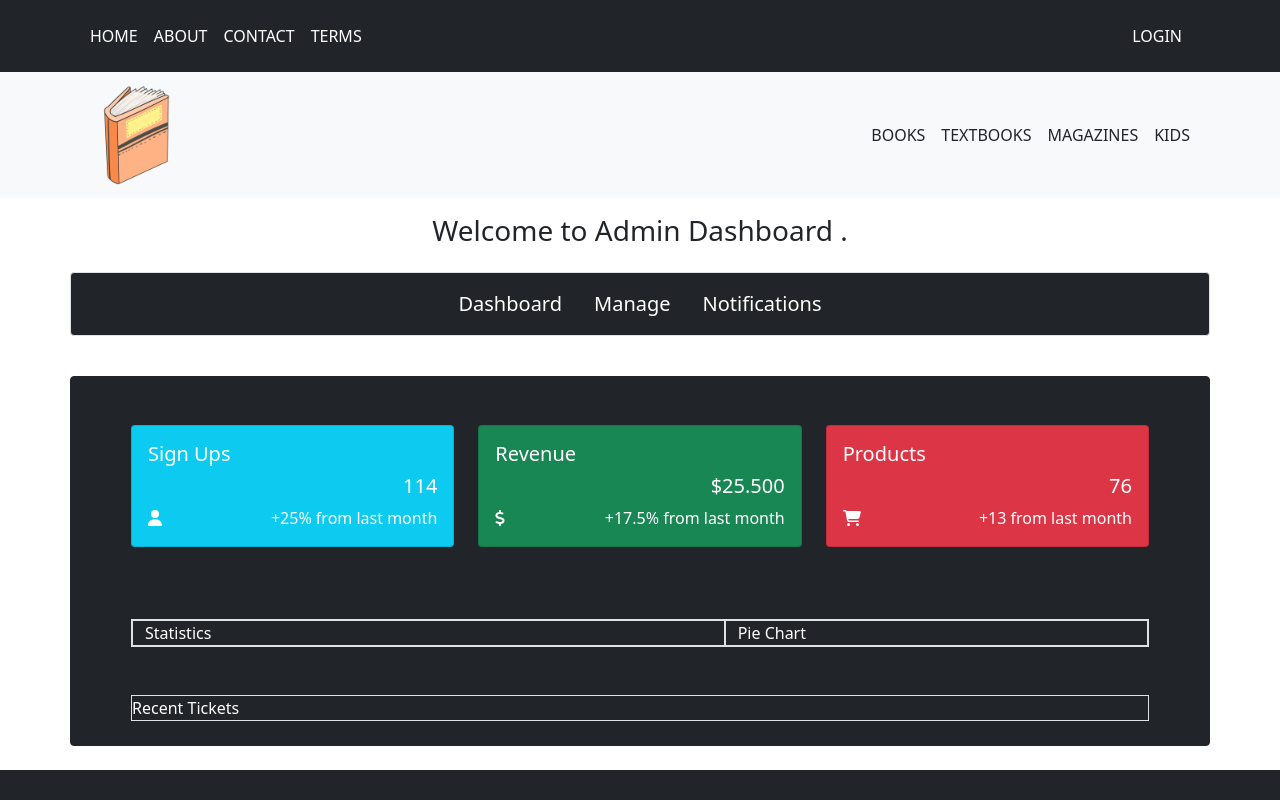
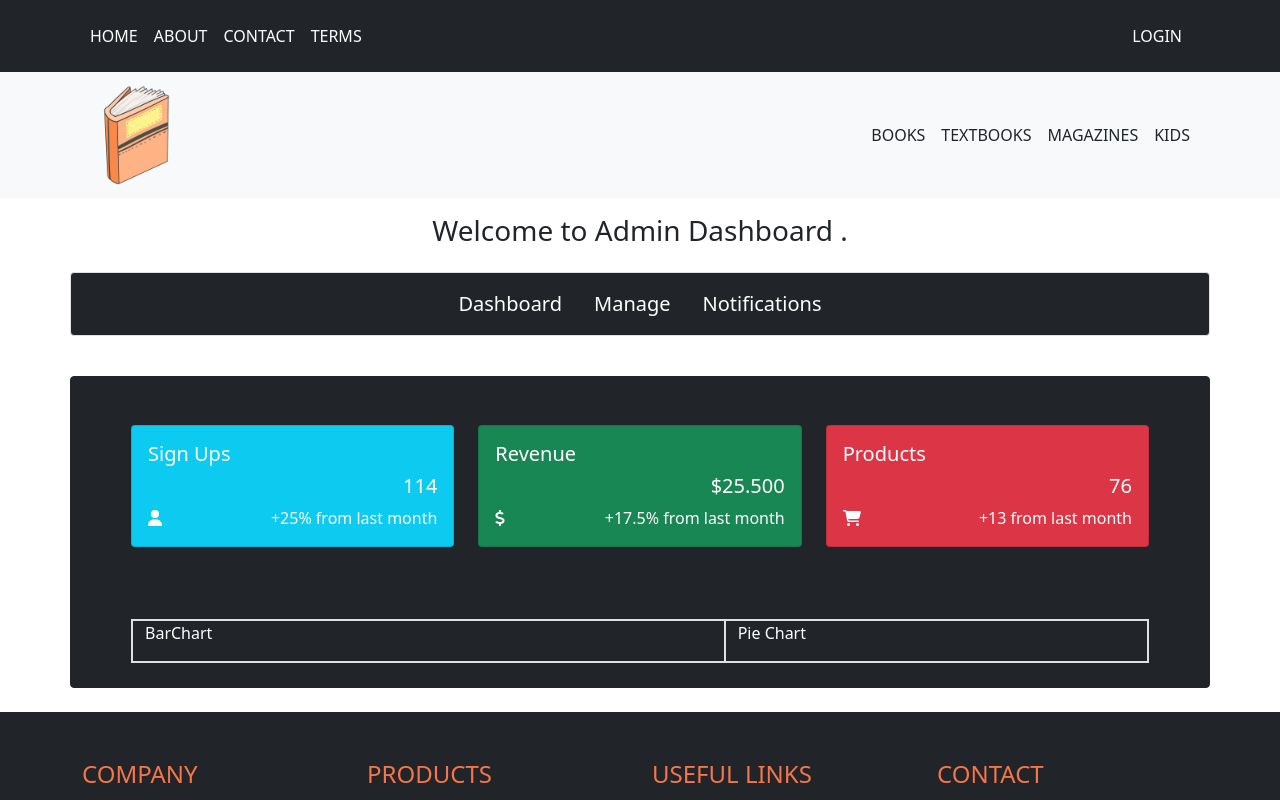
Before and after one commit to Lozjan-J/Online-Bookstore, a React (Create React App) app in the folder client/: page /admin in a window 1280 px wide. Shown: the top 800 px of the page. Built offline with nearby package versions, Linux system fonts and the light colour scheme.

Commit message:
Barchart init

```diff
--- a/client/src/pages/Admin/Admin.js
+++ b/client/src/pages/Admin/Admin.js
@@ -3,6 +3,8 @@ import AdminHeader from "../../components/Admin/Header";
 import { Container, Row, Col, Card } from "react-bootstrap";
 import { FontAwesomeIcon as Icon } from "@fortawesome/react-fontawesome";
 import { faUser, faShoppingCart, faDollar } from "@fortawesome/free-solid-svg-icons";
+
+import BarChart from "./BarChart";
 
 function Admin() {
   return (
@@ -77,17 +79,11 @@ function Admin() {
 
         <Row className="border bg-dark my-4 mx-5">
             <Col className="col-7 border text-white">
-                Statistics
+                <BarChart></BarChart>
             </Col>
             <Col className="col-5 border text-white">
                 Pie Chart
             </Col>
-        </Row>
-
-        {/* ------------------------RECENT SALES-------------- */}
-
-        <Row className="border bg-dark mt-5 mb-4 mx-5 text-white">
-            Recent Tickets
         </Row>
 
       </Container>
--- /dev/null
+++ b/client/src/pages/Admin/BarChart.js
@@ -0,0 +1,12 @@
+import React from 'react';
+
+function BarChart() {
+
+    return (
+        <>
+        <p>BarChart</p>
+        </>
+    )
+}
+
+export default BarChart;
```
Also changed, not shown: 1 other file (tests, documents, lock files or other folders).
